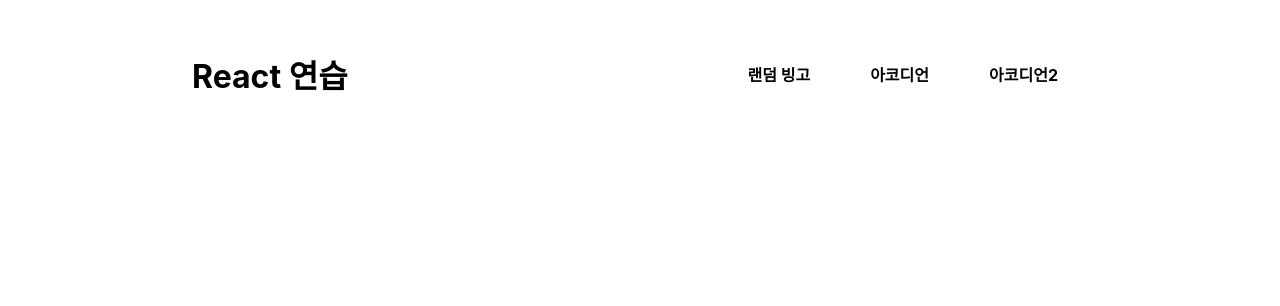
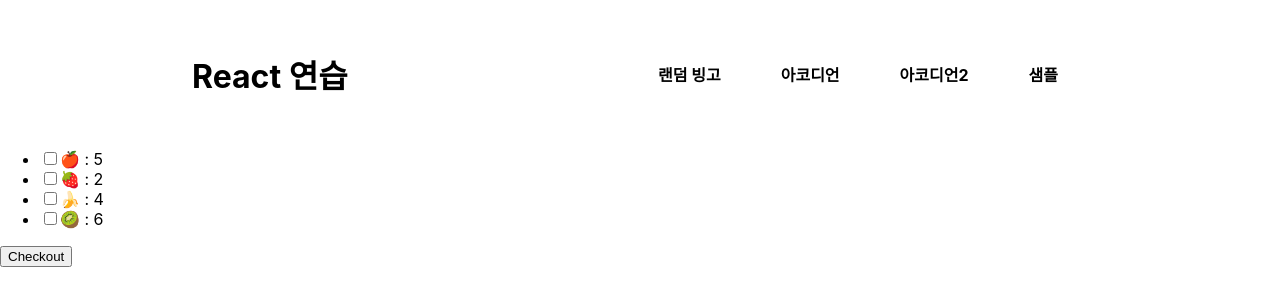
Before and after one commit to Sophia9156/react-practice, a React (Create React App) app: page /sample in a window 1280 px wide. Shown: the top 306 px of the page. Built offline with nearby package versions, Linux system fonts and the light colour scheme.

Commit message:
리액트 setState 비동기 처리 연습

```diff
--- a/src/components/Header.jsx
+++ b/src/components/Header.jsx
@@ -8,6 +8,7 @@ export default function Header() {
         <Link to="/bingo">랜덤 빙고</Link>
         <Link to="/accordion">아코디언</Link>
         <Link to="/accordion2">아코디언2</Link>
+        <Link to="/sample">샘플</Link>
       </nav>
     </header>
   )
--- /dev/null
+++ b/src/pages/Sample.jsx
@@ -0,0 +1,43 @@
+import { useState } from "react"
+
+export default function Sample() {
+  const [fruits, setFruits] = useState({
+    apple: {selected: false, stock: 5},
+    strawberry: {selected: false, stock: 2},
+    banana: {selected: false, stock: 4},
+    kiwi: {selected: false, stock: 6}
+  });
+
+  const handleClick = () => {
+    fruits.apple.selected && setFruits(prevState => ({...prevState, apple: {...prevState.apple, stock: prevState.apple.stock - 1}}));
+    fruits.strawberry.selected && setFruits(prevState => ({...prevState, strawberry: {...prevState.strawberry, stock: prevState.strawberry.stock - 1}}));
+    fruits.banana.selected && setFruits(prevState => ({...prevState, banana: {...prevState.banana, stock: prevState.banana.stock - 1}}));
+    fruits.kiwi.selected && setFruits(prevState => ({...prevState, kiwi: {...prevState.kiwi, stock: prevState.kiwi.stock - 1}}));
+  };
+
+  return (
+    <section className="sample">
+      <ul className="display-list">
+        <li className="display-item">
+          <input type="checkbox" name="apple" onChange={() => setFruits({...fruits, apple: {...fruits.apple, selected: !fruits.apple.selected}})} />
+          🍎 : {fruits.apple.stock}
+        </li>
+        <li className="display-item">
+          <input type="checkbox" name="strawberry" onChange={() => setFruits({...fruits, strawberry: {...fruits.strawberry, selected: !fruits.strawberry.selected}})} />
+          🍓 : {fruits.strawberry.stock}
+        </li>
+        <li className="display-item">
+          <input type="checkbox" name="banana" onChange={() => setFruits({...fruits, banana: {...fruits.banana, selected: !fruits.banana.selected}})} />
+          🍌 : {fruits.banana.stock}
+        </li>
+        <li className="display-item">
+          <input type="checkbox" name="kiwi" onChange={() => setFruits({...fruits, kiwi: {...fruits.kiwi, selected: !fruits.kiwi.selected}})} />
+          🥝 : {fruits.kiwi.stock}
+        </li>
+      </ul>
+      <div className="btn-wrap">
+        <button onClick={handleClick}>Checkout</button>
+      </div>
+    </section>
+  )
+}
--- a/src/routes/Routes.jsx
+++ b/src/routes/Routes.jsx
@@ -3,6 +3,7 @@ import AccordionPractice from 'pages/AccordionPractice';
 import AccordionPractice2 from 'pages/AccordionPractice2';
 import Bingo from 'pages/Bingo';
 import Home from 'pages/Home';
+import Sample from 'pages/Sample';
 
 export default function CreateRoutes() {
   return (
@@ -11,6 +12,7 @@ export default function CreateRoutes() {
       <Route path="/bingo" element={<Bingo />} />
       <Route path="/accordion" element={<AccordionPractice />} />
       <Route path="/accordion2" element={<AccordionPractice2 />} />
+      <Route path="/sample" element={<Sample />} />
     </Routes>
   )
 }
```
